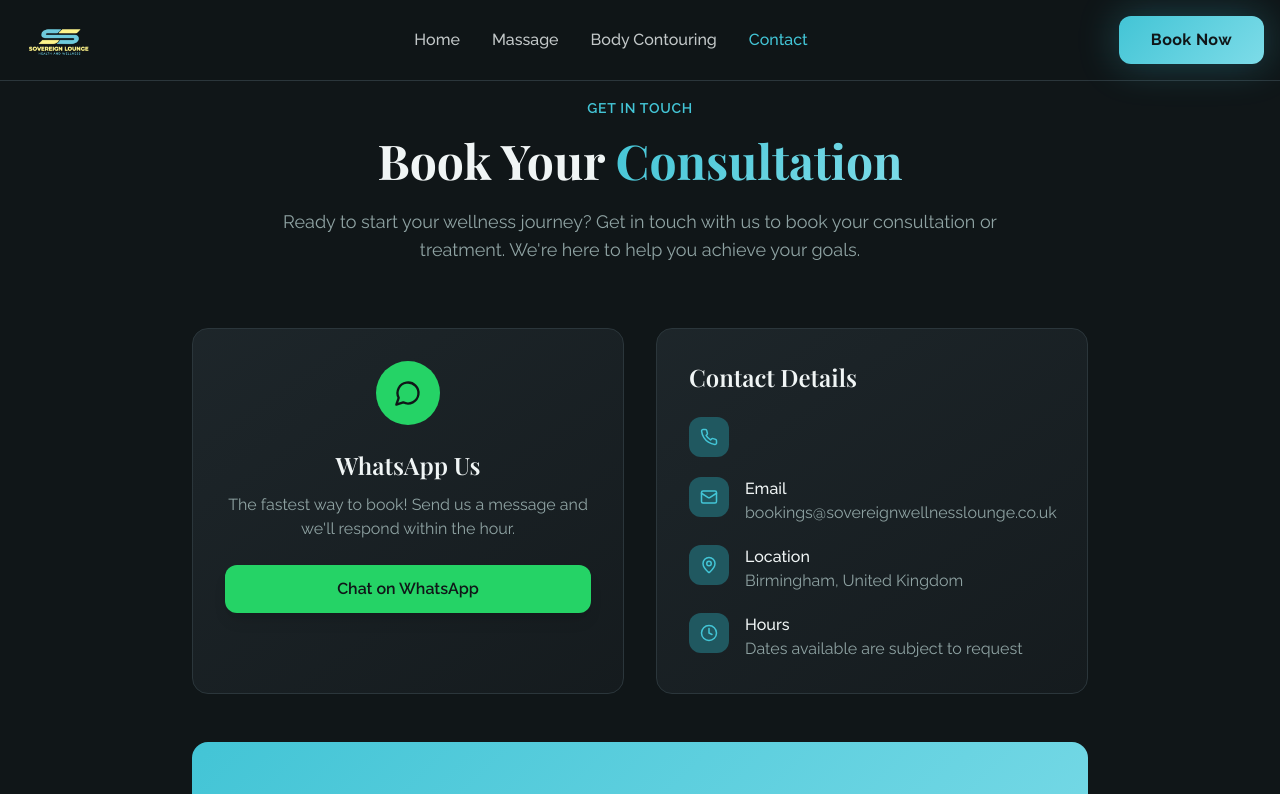
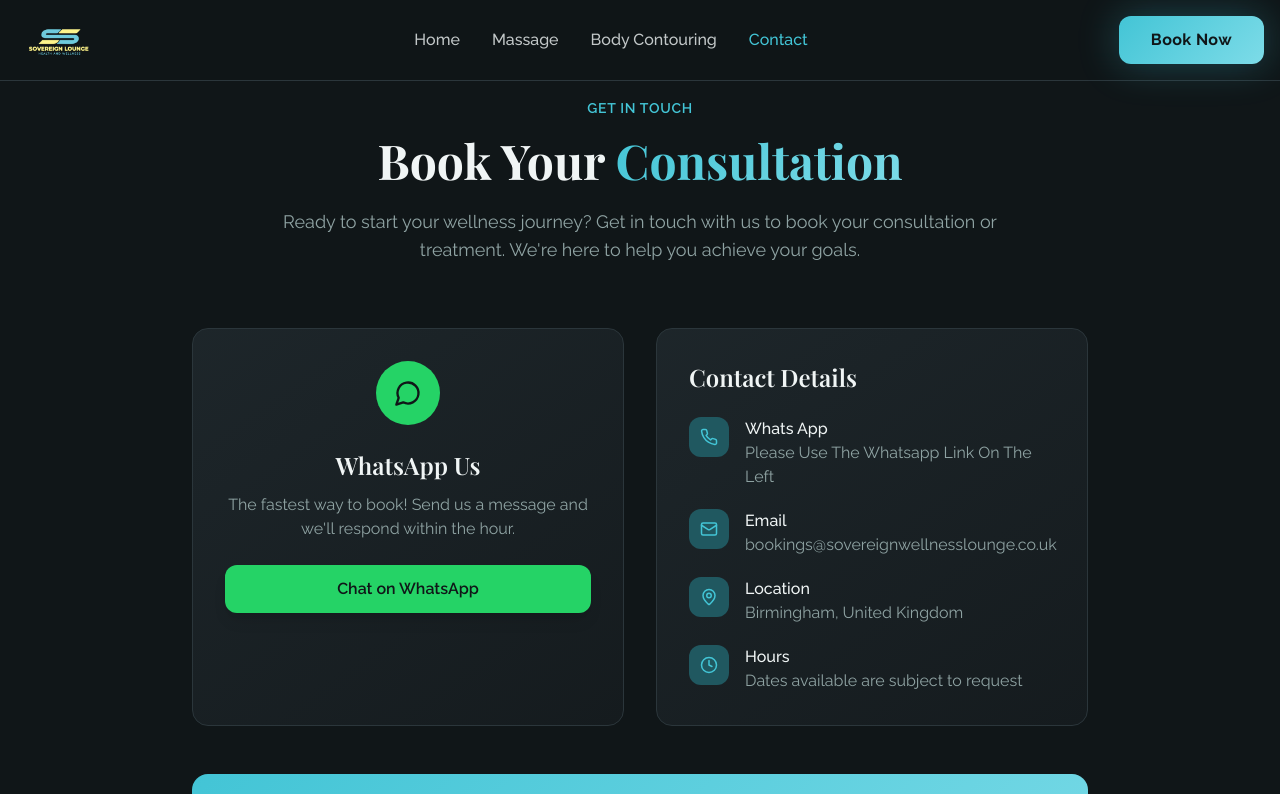
Before and after one commit to emma-mendez/SovereignStudiosWellness, a React (Vite) app: page /contact in a window 1280 px wide. Shown: the top 794 px of the page. Built offline with nearby package versions, Linux system fonts and the light colour scheme; the HTML template or start-up script is replaced by a standard one.

Commit message:
small contact change

```diff
--- a/src/pages/Contact.tsx
+++ b/src/pages/Contact.tsx
@@ -55,10 +55,10 @@ const ContactPage = () => {
                   <div className="w-10 h-10 bg-accent rounded-lg flex items-center justify-center flex-shrink-0">
                     <Phone className="text-primary" size={18} />
                   </div>
-                  {/* <div>
-                    <div className="font-medium text-foreground">Phone</div>
-                    <div className="text-muted-foreground">+44 7983417746</div>
-                  </div> */}
+                  <div>
+                    <div className="font-medium text-foreground">Whats App</div>
+                    <div className="text-muted-foreground">Please Use The Whatsapp Link On The Left</div>
+                  </div>
                 </div>
                 <div className="flex items-start gap-4">
                   <div className="w-10 h-10 bg-accent rounded-lg flex items-center justify-center flex-shrink-0">
```
